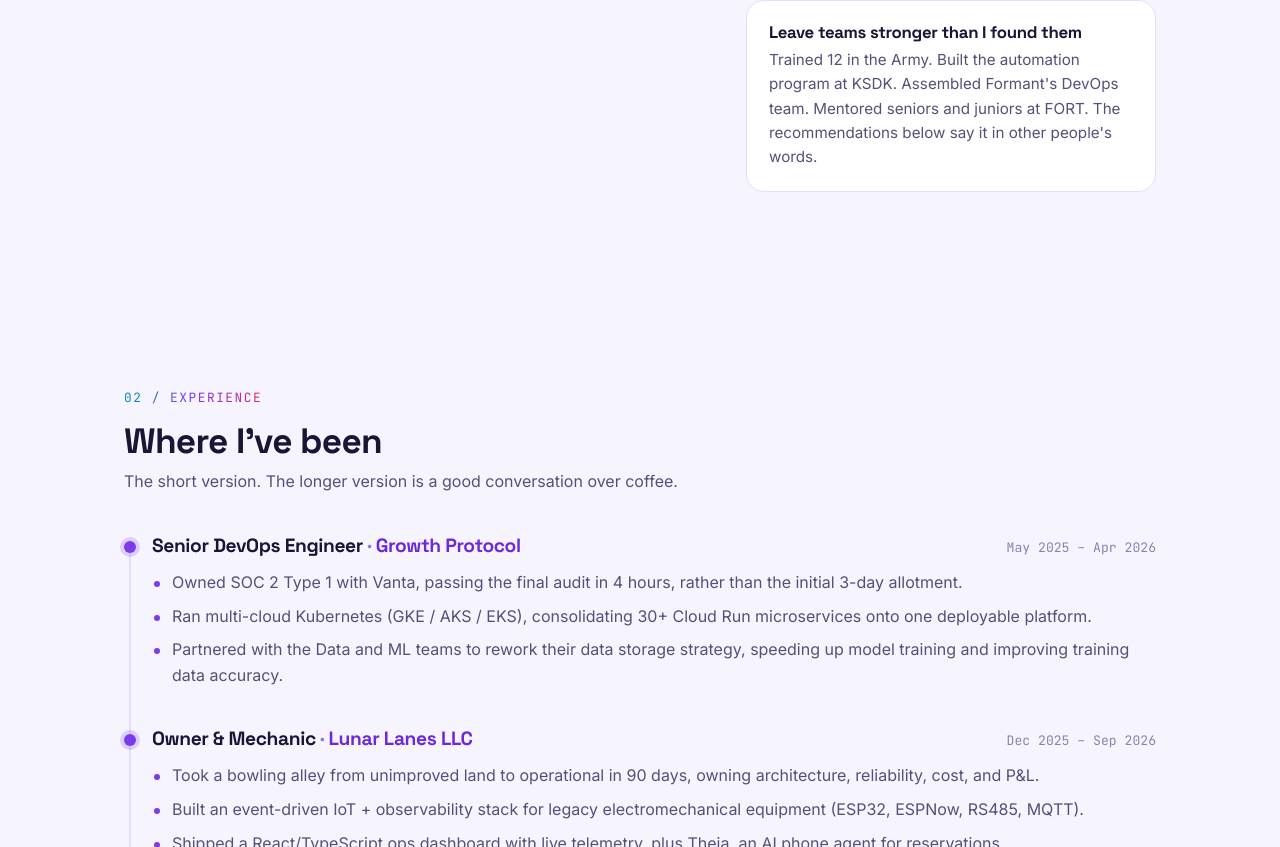
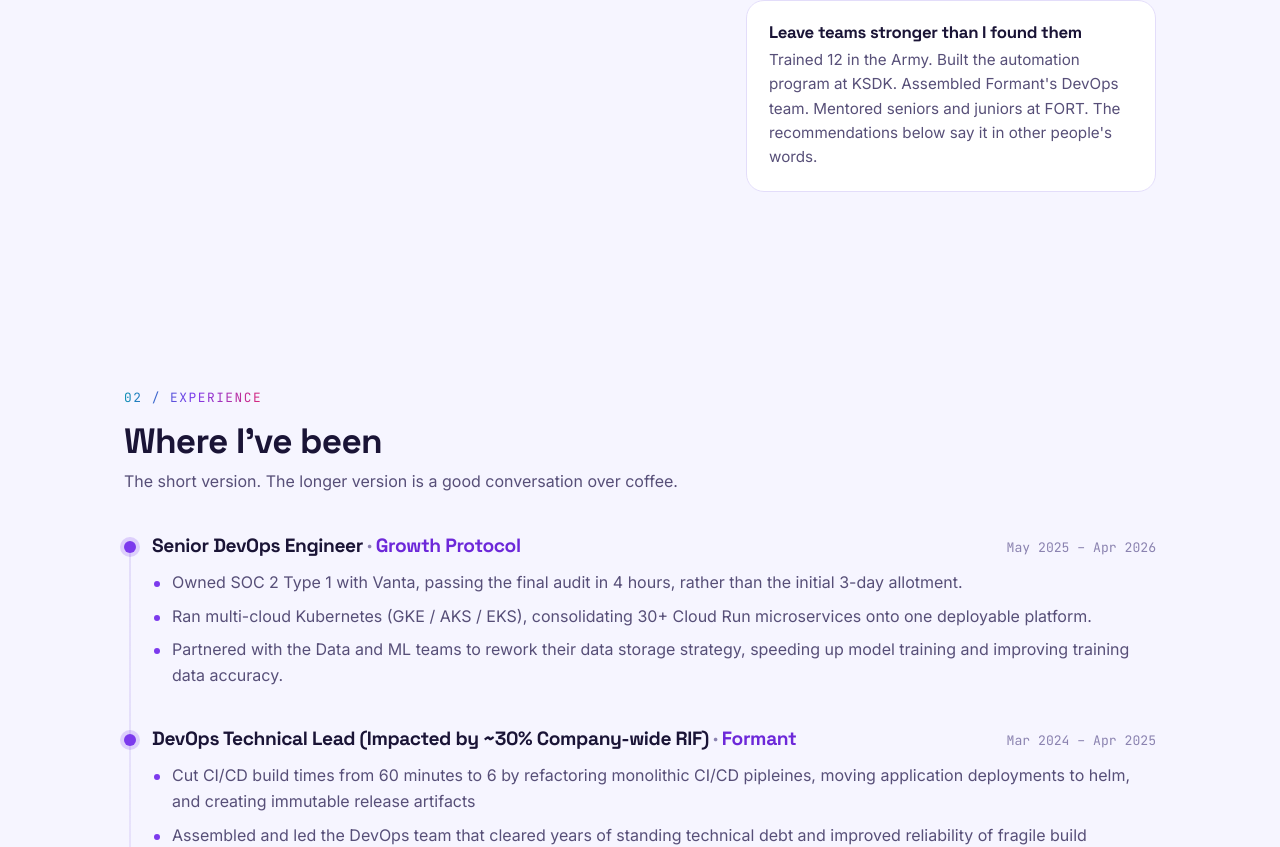
Before and after one commit to nicholas-a-hall/nicholas-a-hall.github.io, a React (Vite) app: page / in a window 1280 px wide. Shown: the part 1953-2800 px from the top of the page. Built offline with nearby package versions, Linux system fonts and the light colour scheme.

Commit message:
remove lunar lanes from experience section, demoted to projects section

```diff
--- a/src/data/content.js
+++ b/src/data/content.js
@@ -9,7 +9,7 @@ export const profile = {
   name: 'Nick',
   fullName: 'Nicholas Hall',
   // Name + level eyebrow above the hero headline. Recruiters need both fast.
-  title: 'Nicholas Hall · Staff Platform & Site Reliability Engineer & Team Lead',
+  title: 'Nicholas Hall · Senior / Staff Platform & Site Reliability Engineer & Team Lead',
   // The spine: one line that says what you do and works for streaming-scale
   // reliability AND startup range.
   tagline: 'I simplify complexity and solve hard problems, fast.',
@@ -20,7 +20,7 @@ export const profile = {
   pitch:
     "I like strange problems, useful systems, and the places where tech makes life easier. If you, I'm your guy.",
   location: 'Litchfield, Illinois',
-  availability: 'Open to Staff Plaform Engineering & lead roles',
+  availability: 'Open to Senior / Staff Plaform Engineering & Lead roles',
   email: 'nick@section33.io',
   phone: '(217) 608-0555',
   phoneUrl: 'tel:+12176080555',
@@ -367,16 +367,6 @@ export const experience = [
     ],
   },
   {
-    role: 'Owner & Mechanic',
-    company: 'Lunar Lanes LLC',
-    period: 'Dec 2025 – Sep 2026',
-    highlights: [
-      'Took a bowling alley from unimproved land to operational in 90 days, owning architecture, reliability, cost, and P&L.',
-      'Built an event-driven IoT + observability stack for legacy electromechanical equipment (ESP32, ESPNow, RS485, MQTT).',
-      'Shipped a React/TypeScript ops dashboard with live telemetry, plus Theia, an AI phone agent for reservations.',
-    ],
-  },
-  {
     role: 'DevOps Technical Lead (Impacted by ~30% Company-wide RIF)',
     company: 'Formant',
     period: 'Mar 2024 – Apr 2025',
```
